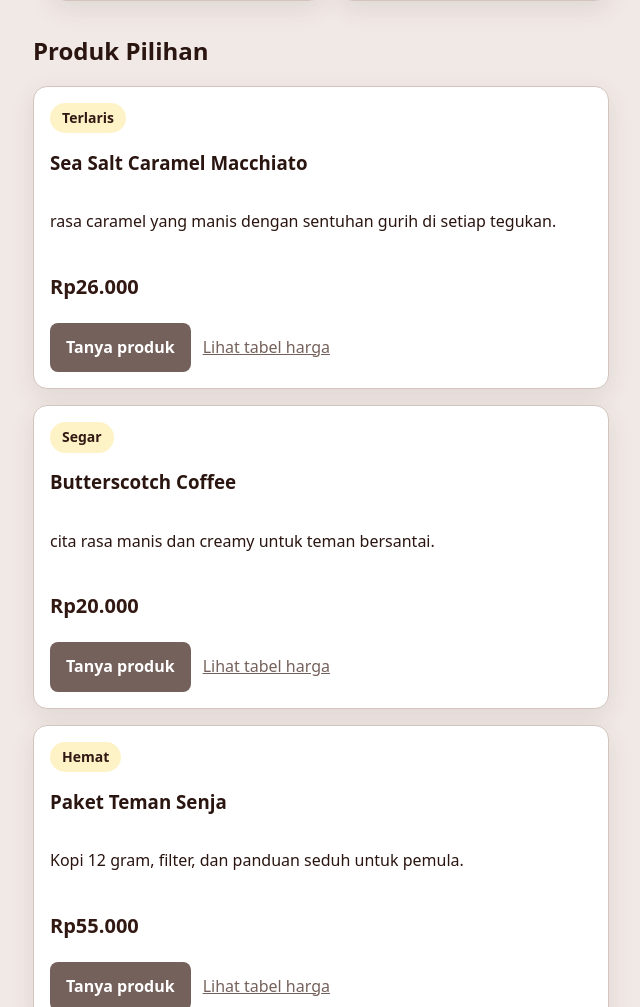
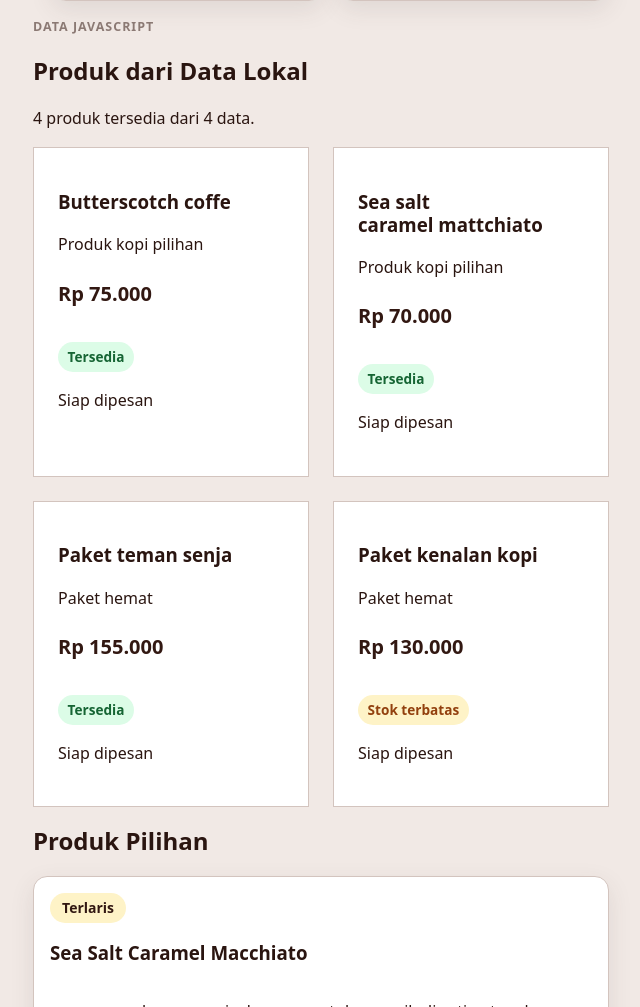
Before and after one commit to gitaa74/website-umkm, a plain HTML site: page website-umkm/produk.html in a window 1280 px wide. Shown: the part 2603-3610 px from the top of the page, without its empty margins (319-959 px from the left). Drawn offline with Linux system fonts and the light colour scheme.

Commit message:
feat: tambahkan data produk dengan javascript

```diff
--- a/website-umkm/css/style.css
+++ b/website-umkm/css/style.css
@@ -572,3 +572,37 @@ audio { max-width: 100%; }
   .nav { flex-direction: row; align-items: center; justify-content: space-between; }
   .product-grid { grid-template-columns: repeat(3, minmax(0, 1fr)); }
 }
+
+.js-product-grid {
+  display: grid;
+  grid-template-columns: repeat(auto-fit, minmax(14rem, 1fr));
+  gap: var(--space-4);
+}
+
+.js-product-card {
+  padding: var(--space-4);
+  border: 1px solid var(--color-border);
+  border-radius: var(--radius-lg);
+  background: var(--color-surface);
+}
+
+.stock-badge {
+  display: inline-flex;
+  margin-block-start: var(--space-2);
+  padding: 0.25rem 0.6rem;
+  border-radius: 999px;
+  font-size: 0.85rem;
+  font-weight: 700;
+  background: #dcfce7;
+  color: #166534;
+}
+
+.stock-badge.warning {
+  background: #fef3c7;
+  color: #92400e;
+}
+
+.stock-badge.empty {
+  background: #fee2e2;
+  color: #991b1b;
+}
--- /dev/null
+++ b/website-umkm/js/app.js
@@ -0,0 +1,81 @@
+"use strict";
+
+console.log("P09 JavaScript aktif");
+
+const produkUmkm = [
+  { nama: "Butterscotch coffe", kategori: "Kopi", harga: 75000, stok: 15 , deskripsi: "Kopi dengan cita rasa manis"},
+  { nama: "Sea salt caramel mattchiato", kategori: "Kopi", harga: 70000, stok: 8 , deskripsi: "Perpaduan rasa asin dan manis"},
+  { nama: "Paket teman senja", kategori: "Bundling", harga: 155000, stok: 20 , deskripsi: "Paket kopi untuk menemani waktu santai"},
+  { nama: "Paket kenalan kopi", kategori: "Bundling", harga: 130000, stok: 2, deskripsi: "Paket pilihan untuk pencinta kopi"}
+];
+
+console.table(produkUmkm);
+
+const formatRupiah = new Intl.NumberFormat("id-ID", {
+  style: "currency",
+  currency: "IDR",
+  maximumFractionDigits: 0,
+});
+
+console.log(formatRupiah.format(produkUmkm[0].harga));
+
+function statusStok(stok) {
+  if (stok === 0) {
+    return { label: "Habis", className: "empty" };
+  }
+
+  if (stok <= 5) {
+    return { label: "Stok terbatas", className: "warning" };
+  }
+
+  return { label: "Tersedia", className: "" };
+}
+
+function labelKategori(kategori) {
+  switch (kategori) {
+    case "Kopi":
+      return "Produk kopi pilihan";
+    case "Bundling":
+      return "Paket hemat";
+    default:
+      return "Produk UMKM";
+  }
+}
+
+const labelAksi = produkUmkm.stok > 0 ? "Siap dipesan" : "Hubungi admin";
+
+function renderProduk() {
+  const grid = document.querySelector("#produk-dinamis");
+  const ringkasan = document.querySelector("#produk-ringkasan");
+
+  if (!grid || !ringkasan) {
+    return;
+  }
+
+  let jumlahTersedia = 0;
+  let markup = "";
+
+  for (const produk of produkUmkm) {
+    const status = statusStok(produk.stok);
+    const kategori = labelKategori(produk.kategori);
+    const labelAksi = produk.stok > 0 ? "Siap dipesan" : "Hubungi admin";
+
+    if (produk.stok > 0) {
+      jumlahTersedia = jumlahTersedia + 1;}
+
+    markup = markup + `
+      <article class="js-product-card">
+        <h3>${produk.nama}</h3>
+        <p>${kategori}</p>
+        <p class="price">${formatRupiah.format(produk.harga)}</p>
+        <span class="stock-badge ${status.className}">${status.label}</span>
+        <p>${labelAksi}</p>
+      </article>
+    `;
+  }
+
+  grid.innerHTML = markup;
+  ringkasan.textContent = `${jumlahTersedia} produk tersedia dari ${produkUmkm.length} data.`;
+}
+
+document.addEventListener("DOMContentLoaded", renderProduk);
--- a/website-umkm/produk.html
+++ b/website-umkm/produk.html
@@ -6,6 +6,7 @@
     <meta name="viewport" content="width=device-width, initial-scale=1" />
     <title>Produk Senja Coffee - Website UMKM</title>
     <link rel="stylesheet" href="css/style.css" />
+    <script src="js/app.js" defer></script>
 </head>
 
 <body>
@@ -101,6 +102,15 @@
                 </figure>
             </div>
         </section>
+
+        <section class="section" aria-labelledby="produk-dinamis-title">
+        <div class="section-header">
+        <p class="eyebrow">Data JavaScript</p>
+            <h2 id="produk-dinamis-title">Produk dari Data Lokal</h2>
+        <p id="produk-ringkasan">Data produk akan dimuat melalui JavaScript.</p>
+        </div>
+        <div id="produk-dinamis" class="js-product-grid"></div>
+    </section>
 
         <section aria-labelledby="produk-pilihan-title">
           <h2 id="produk-pilihan-title">Produk Pilihan</h2>
```
Also changed, not shown: website-umkm/galeri.html (+1 -0 lines), website-umkm/index.html (+1 -0 lines), website-umkm/kontak.html (+1 -0 lines), website-umkm/tentang.html (+1 -0 lines).
